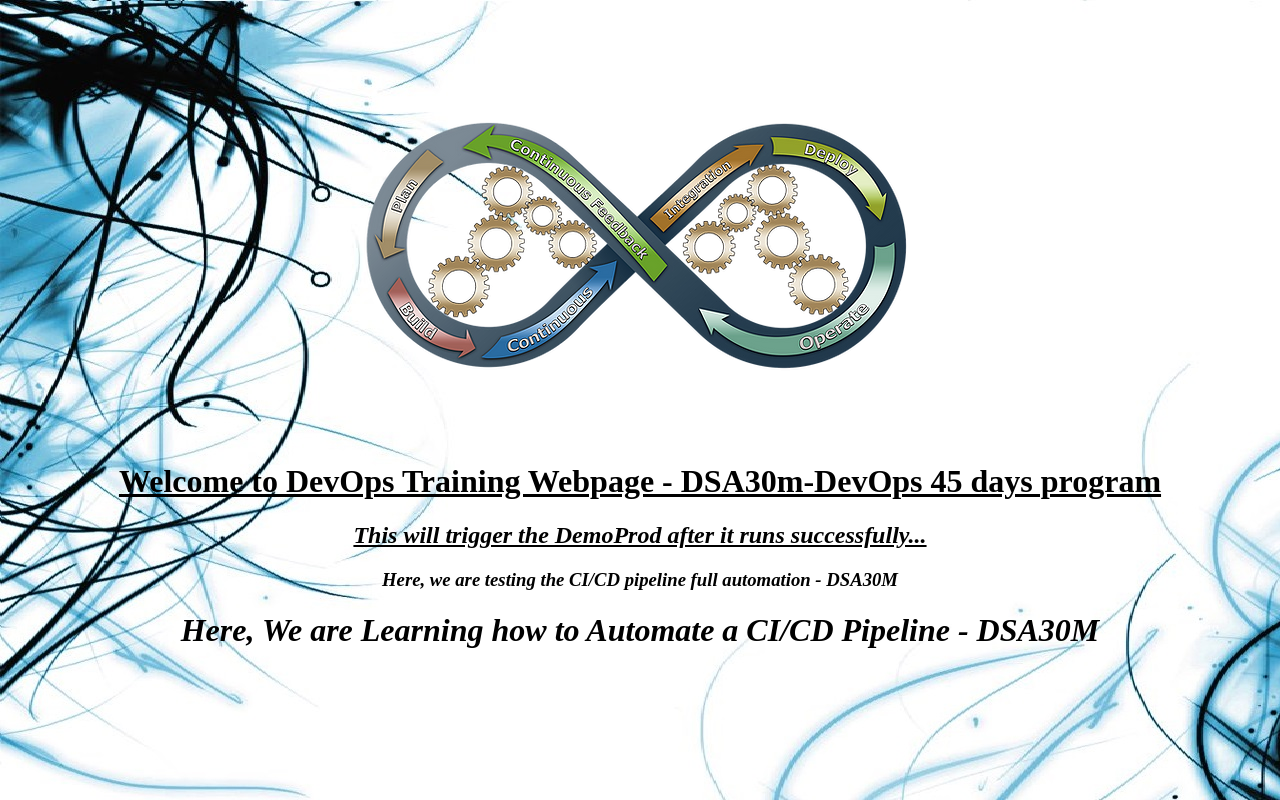
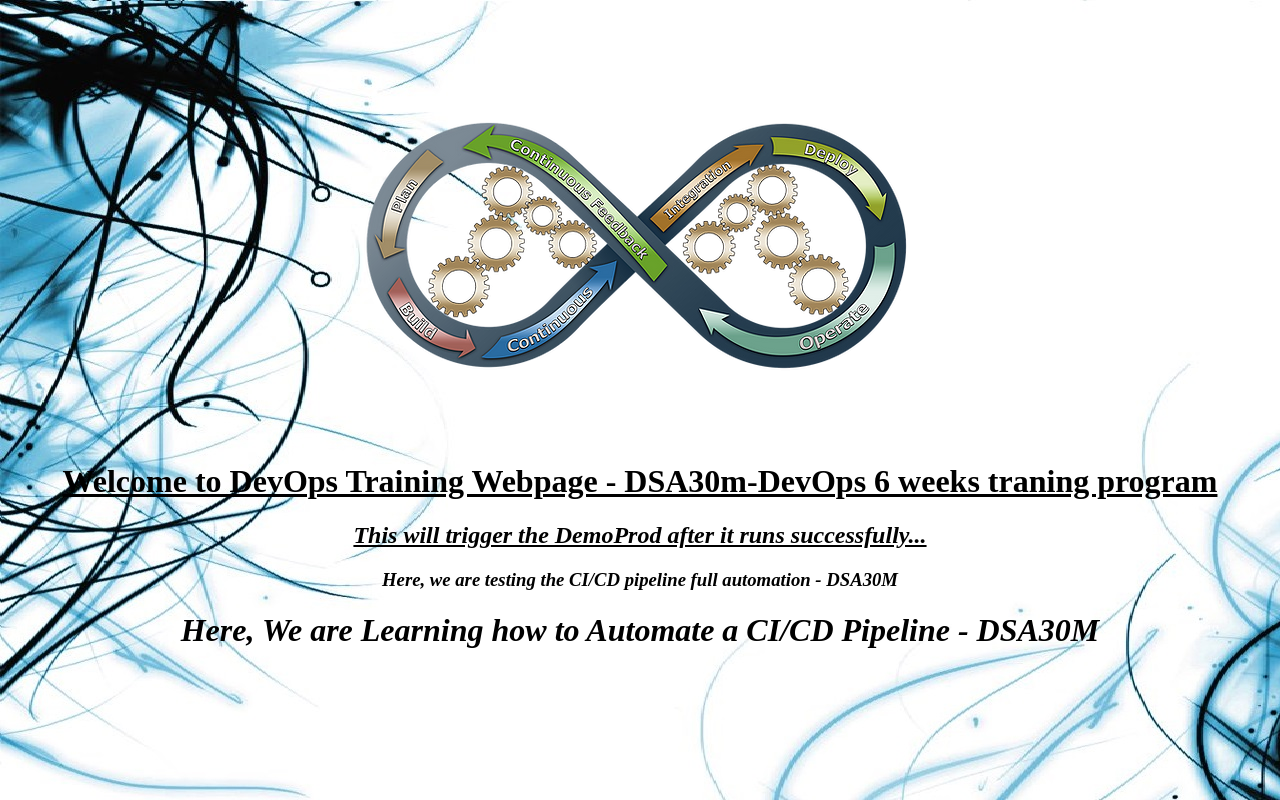
Before and after one commit to MoshicoBusinessCloud/devopsIQ, a plain HTML site: page devopsIQ/index.html in a window 1280 px wide. Drawn offline with Linux system fonts and the light colour scheme.

Commit message:
Update index.html webhook testing 2

```diff
--- a/devopsIQ/index.html
+++ b/devopsIQ/index.html
@@ -10,7 +10,7 @@
 <br>
 <br>
 </p>
-<h1 align="center"><u>Welcome to DevOps Training Webpage - DSA30m-DevOps 45 days program </u></h1>
+<h1 align="center"><u>Welcome to DevOps Training Webpage - DSA30m-DevOps 6 weeks traning program </u></h1>
 <h2 align="center"><i><u>This will trigger the DemoProd after it runs successfully...</u></i></h2>
 <h3 align="center"><i>Here, we are testing the CI/CD pipeline full automation - DSA30M</i></h3>
 <h1 align="center"><i>Here, We are Learning how to Automate a CI/CD Pipeline - DSA30M</i></h3>
```
